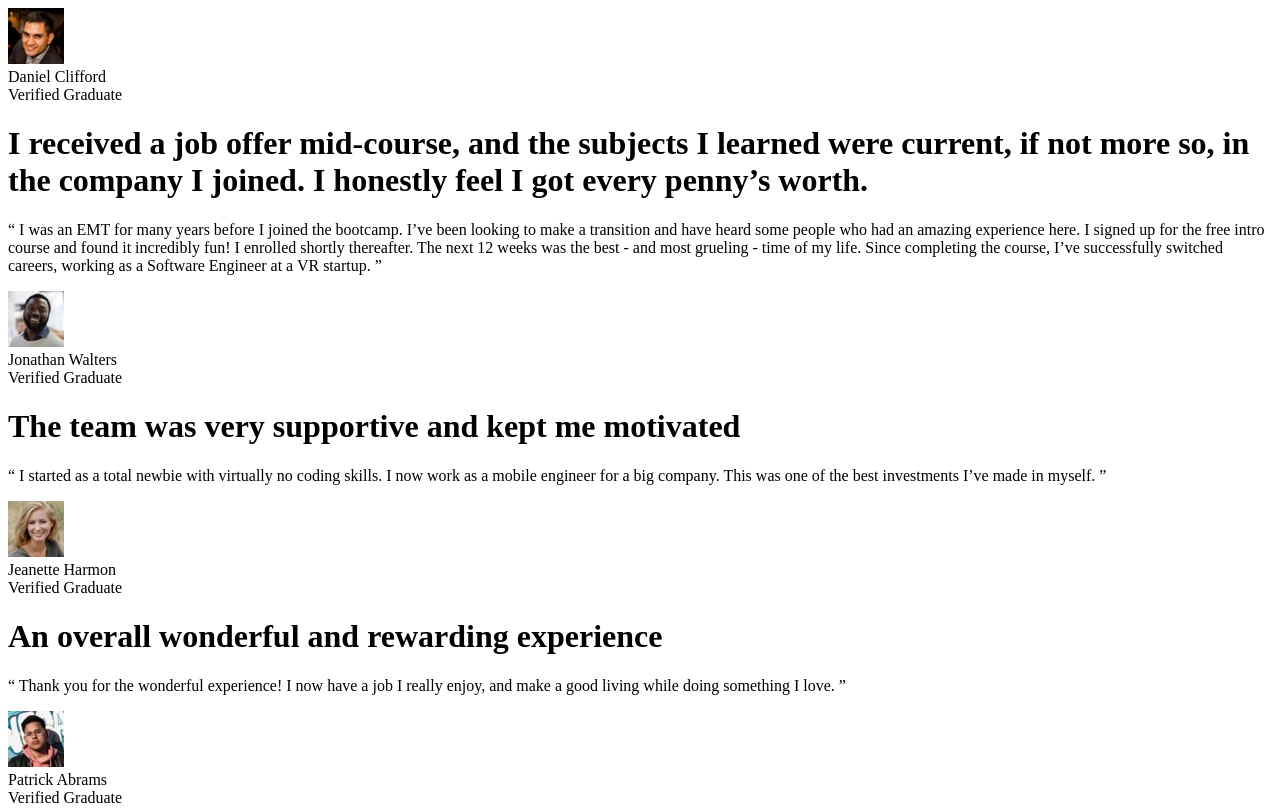
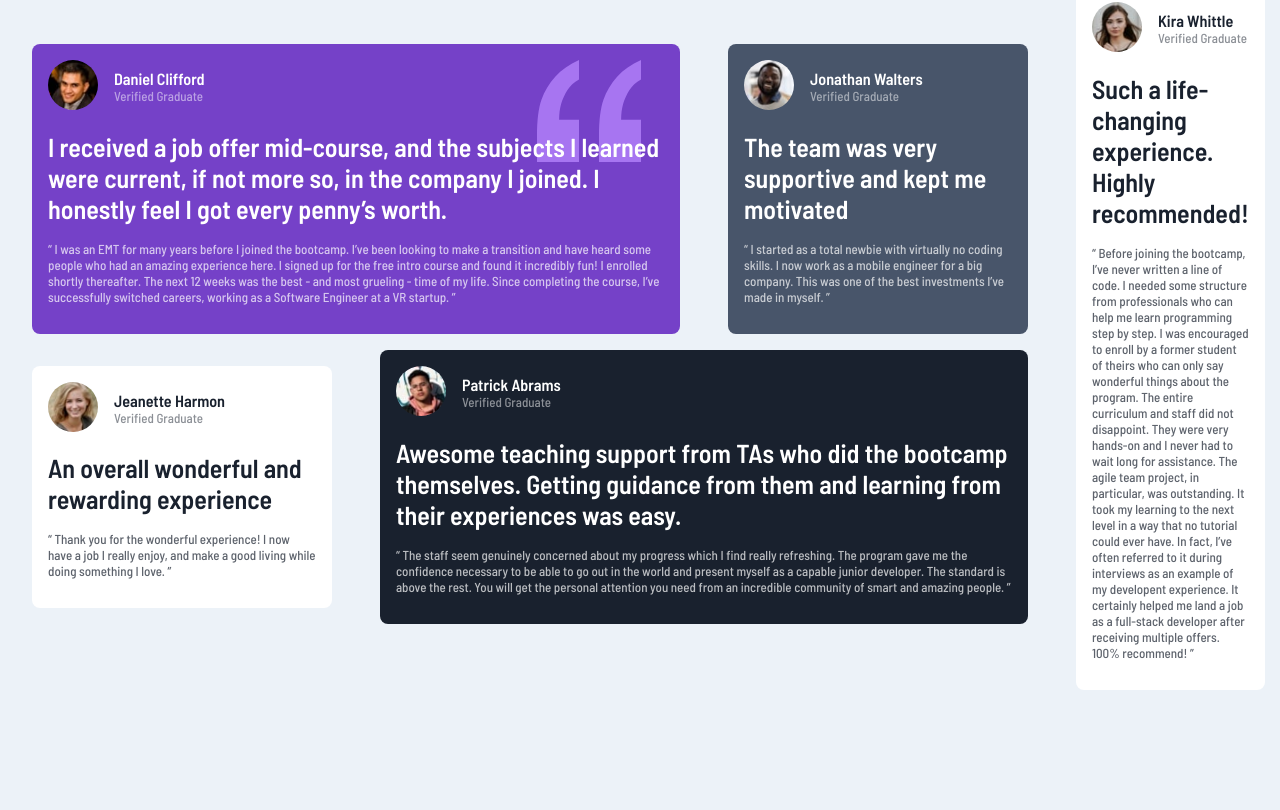
Before and after one commit to ra-y-oo/testimonials-grid-section-main, a plain HTML site: page index.html in a window 1280 px wide. Shown: the top 810 px of the page. Drawn offline with Linux system fonts and the light colour scheme.

Commit message:
Add styling

```diff
--- a/index.html
+++ b/index.html
@@ -3,9 +3,11 @@
 <head>
   <meta charset="UTF-8">
   <meta name="viewport" content="width=device-width, initial-scale=1.0"> <!-- displays site properly based on user's device -->
-
+  <link rel="preconnect" href="https://fonts.googleapis.com">
+  <link rel="preconnect" href="https://fonts.gstatic.com" crossorigin>
+  <link href="https://fonts.googleapis.com/css2?family=Barlow+Semi+Condensed:wght@500;600&display=swap" rel="stylesheet">
   <link rel="icon" type="image/png" sizes="32x32" href="./images/favicon-32x32.png">
-
+  <link rel="stylesheet" href="style.css">
   <title>Frontend Mentor | [Challenge Name Here]</title>
 
   <!-- Feel free to remove these styles or customise in your own stylesheet 👍 -->
@@ -16,9 +18,12 @@
 </head>
 <body>
   <main>
-    <div class="card">
+    <div class="card purple">
+      <div class="quotes">
+        <img src="./images/bg-pattern-quotation.svg" alt="">
+      </div>
           <div class="profile">
-            <div class="prifile-img"><img src="./images/image-daniel.jpg" alt=""></div>
+            <div class="profile-img"><img src="./images/image-daniel.jpg" alt=""></div>
             <div class="profile-dets">
               <div class="name">    Daniel Clifford</div>
           <div class="detail"> Verified Graduate</div>
@@ -38,9 +43,9 @@
           </p>
         </div>
       </div>
-    <div class="card">
+    <div class="card gray">
           <div class="profile">
-            <div class="prifile-img"><img src="./images/image-jonathan.jpg" alt=""></div>
+            <div class="profile-img"><img src="./images/image-jonathan.jpg" alt=""></div>
             <div class="profile-dets">
               <div class="name">  Jonathan Walters</div>
           <div class="detail"> Verified Graduate</div>
@@ -56,9 +61,9 @@
           </p>
         </div>
       </div>
-    <div class="card">
+    <div class="card white harmon">
           <div class="profile">
-            <div class="prifile-img"><img src="./images/image-jeanette.jpg" alt=""></div>
+            <div class="profile-img"><img src="./images/image-jeanette.jpg" alt=""></div>
             <div class="profile-dets">
               <div class="name">  Jeanette Harmon</div>
           <div class="detail"> Verified Graduate</div>
@@ -74,9 +79,9 @@
           </p>
         </div>
     </div>
-    <div class="card">
+    <div class="card grayish-blue">
           <div class="profile">
-            <div class="prifile-img"><img src="./images/image-patrick.jpg" alt=""></div>
+            <div class="profile-img"><img src="./images/image-patrick.jpg" alt=""></div>
             <div class="profile-dets">
               <div class="name">  Patrick Abrams</div>
           <div class="detail"> Verified Graduate</div>
@@ -95,9 +100,9 @@
           </p>
         </div>
       </div>
-    <div class="card">
+    <div class="card white tall">
           <div class="profile">
-            <div class="prifile-img"><img src="./images/image-kira.jpg" alt=""></div>
+            <div class="profile-img"><img src="./images/image-kira.jpg" alt=""></div>
             <div class="profile-dets">
               <div class="name">  Kira Whittle</div>
           <div class="detail"> Verified Graduate</div>
--- /dev/null
+++ b/style.scss
@@ -0,0 +1,93 @@
+:root{
+    --clr-ModerateViolet: hsl(263, 55%, 52%);
+    --clr-VeryDarkGrayishBlue: hsl(217, 19%, 35%);
+    --clr-VeryDarkBlackishBlue: hsl(219, 29%, 14%);
+    --clr-White: hsl(0, 0%, 100%);
+    --clr-LightGray: hsl(0, 0%, 81%);
+    --clr-LightGrayishBlue: hsl(210, 46%, 95%);
+}
+body{
+    font-size: 13px;
+    font-family: 'Barlow Semi Condensed', sans-serif;
+    background: var(--clr-LightGrayishBlue);
+    margin: 0;
+}
+main{
+    display: grid;
+    align-items: center;
+    padding: 4rem 2rem;
+    gap: 3rem;
+}
+@media(min-width: 900px){
+    main{
+        height: 100vh;
+        grid-template-columns: repeat(auto-fill, minmax(300px, 1fr));
+        grid-auto-rows: 250px;
+    }
+    .tall{
+        grid-row: 1 / 3;
+        grid-column: 4 / 4;
+    }
+    .grayish-blue{
+        grid-column: span 2 /auto;
+    }
+    .purple{
+        grid-column: span 2 /auto;
+    }
+    .gray{
+        grid-column: 3 / 3;
+    }
+    .harmon{
+        grid-column: 1/1;
+    }
+
+}
+.card{
+    padding: 1rem;
+    border-radius: .5rem;
+    color: var(--clr-White);
+    .profile{
+        display: flex;
+        gap: 1rem;
+        align-items: center;
+        .profile-img{
+            border-radius: 50%;
+            img{
+                height: 50px;
+                width: 50px;
+                border-radius: 50%;
+            }
+        }
+        .detail{
+            opacity: 50%;
+        }
+    }
+    .name{
+        font-weight: bold;
+        font-size: 1.01rem;
+    }
+    p{
+        opacity: 70%;
+    }
+}
+.purple{
+    position: relative;
+    background-color: var(--clr-ModerateViolet);
+    z-index: -2;
+    .quotes{
+        position: absolute;
+        right: 6%;
+        z-index: -1;
+    }
+
+}
+.grayish-blue{
+    background-color: var(--clr-VeryDarkBlackishBlue);
+}
+.gray{
+    background-color: var(--clr-VeryDarkGrayishBlue);
+}
+.white{
+    background-color: white;
+    color: var(--clr-VeryDarkBlackishBlue);
+}
```
Also changed, not shown: style.css (added), 1 other file.
